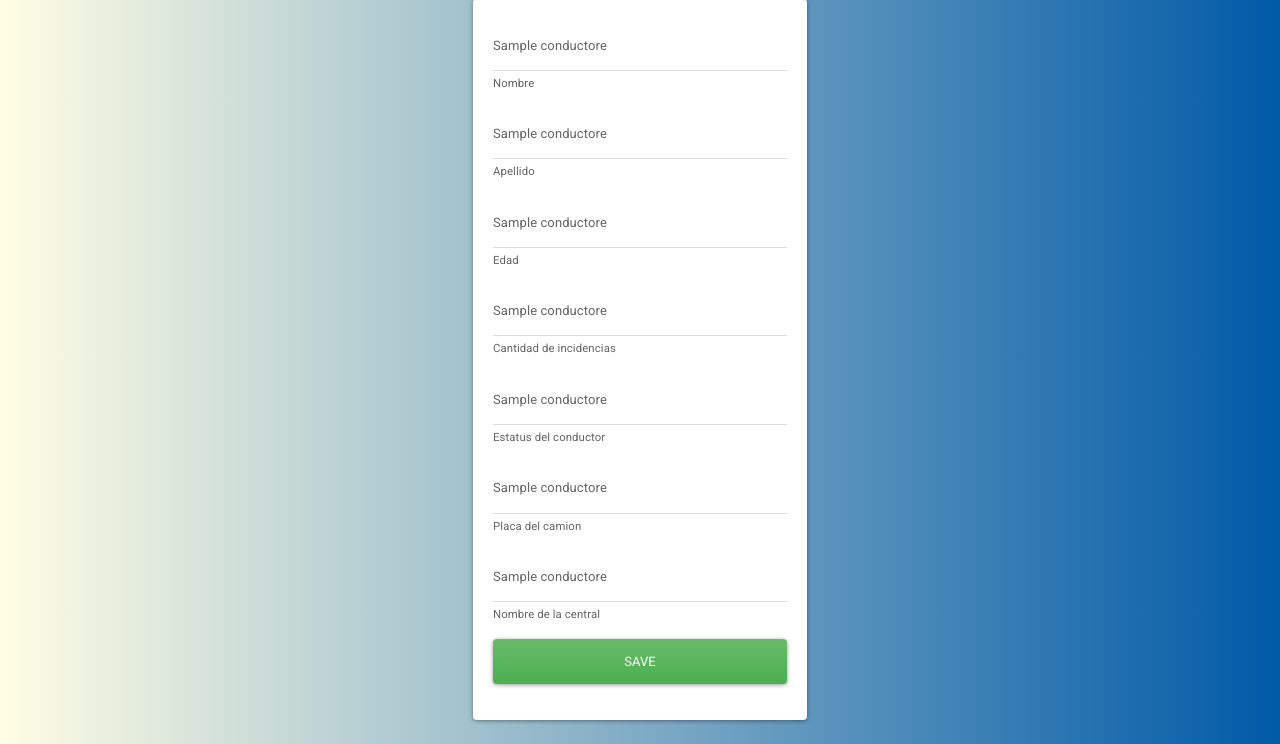
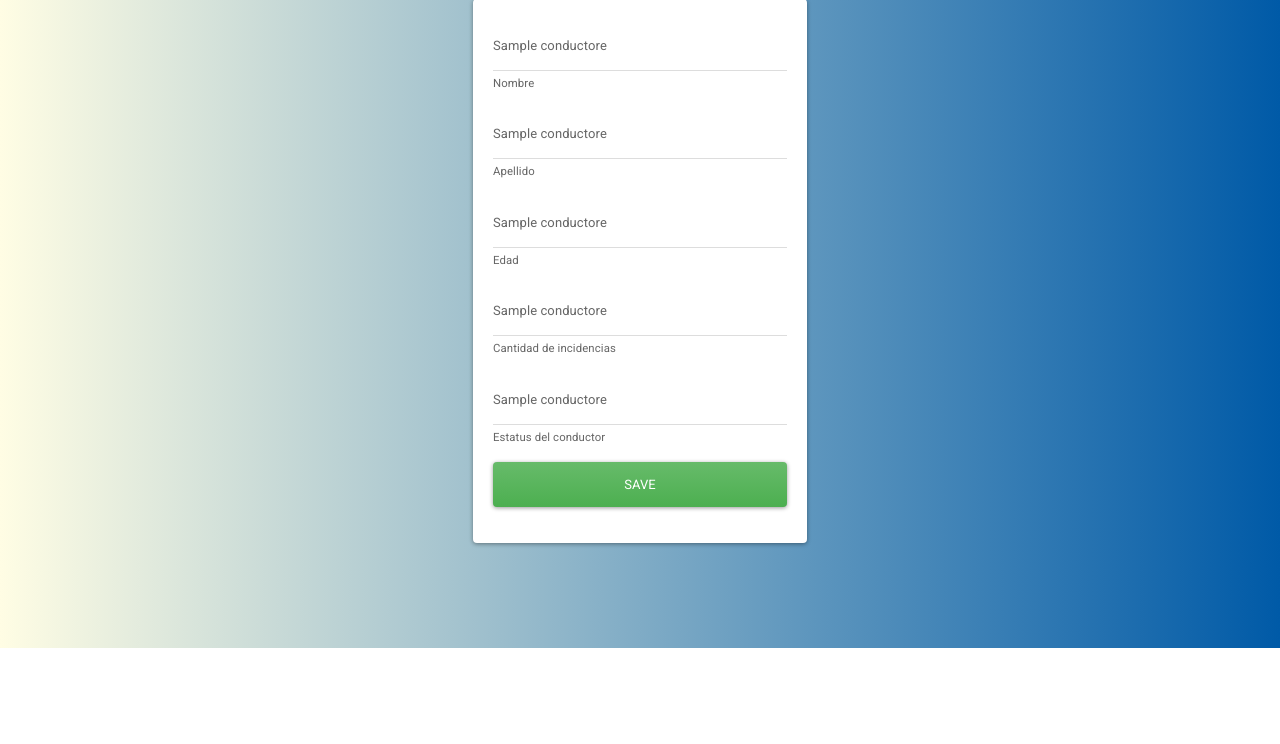
Before and after one commit to hburmester/drive-sleep-alert, a Flask app: template templates/edit_conductor.html in a window 1280 px wide. Shown: the part 152-896 px from the top of the page. After the commit the page ends 800 px from the top, so only its background shows below. Run offline with Flask 2, Linux system fonts and the light colour scheme; the template is opened without the code that fills it: most values are stand-ins (such as "Sample title", 1, 10 or a date in 2020); some libraries are stand-ins or nearby versions.

Commit message:
edit conductor

```diff
--- a/app.py
+++ b/app.py
@@ -89,6 +89,18 @@ def delete_conductor(idCond):
     else:
         return redirect('/login')
 
+@app.route('/edit/<idCond>')
+def delete_conductor():
+    if session['logged_nombre'] is not None:
+        cur = mysql.connection.cursor()
+        sentence = f"delete from conductores where id_conductor = {idCond}"
+        cur.execute(sentence)
+        mysql.connection.commit()
+        return redirect('/conductores')
+    else:
+        return redirect('/login')
+
+
 @app.route('/add_contact',methods=['POST'])
 def add_contact():
     if request.method == 'POST':
--- a/templates/edit_conductor.html
+++ b/templates/edit_conductor.html
@@ -8,9 +8,9 @@
 
     <div class="card card-body">
 
-        <form action = "/update_conductores/{{conductores.0}}", method="post">
+        <form action = "/edit_conductor/{{conductores.0}}", method="post">
             <div class="form-group">
-                <input type="text" class="form-control" name="nombres" value="{{conductores.1}}">
+                <input name="name" type="text" class="form-control" value="{{conductores.1}}">
                 <small id="emailHelp" class="form-text text-muted">Nombre</small>
             </div>
             <div class="form-group">
@@ -30,18 +30,8 @@
                 <small id="emailHelp" class="form-text text-muted">Estatus del conductor</small>
             </div>
             <div class="form-group">
-                <input type="text" class="form-control" name="placa_camion" value="{{conductores.6}}">
-                <small id="emailHelp" class="form-text text-muted">Placa del camion</small>
-            </div>
-            <div class="form-group">
-                <input type="text" class="form-control" name="nombre_central" value="{{conductores.7}}">
-                <small id="emailHelp" class="form-text text-muted">Nombre de la central</small>
-            </div>
-            <div class="form-group">
                 <button type="submit" class="btn btn-success btn-block">Save</button>
             </div>
-
-
         </form>
     </div>
 </div>
```
